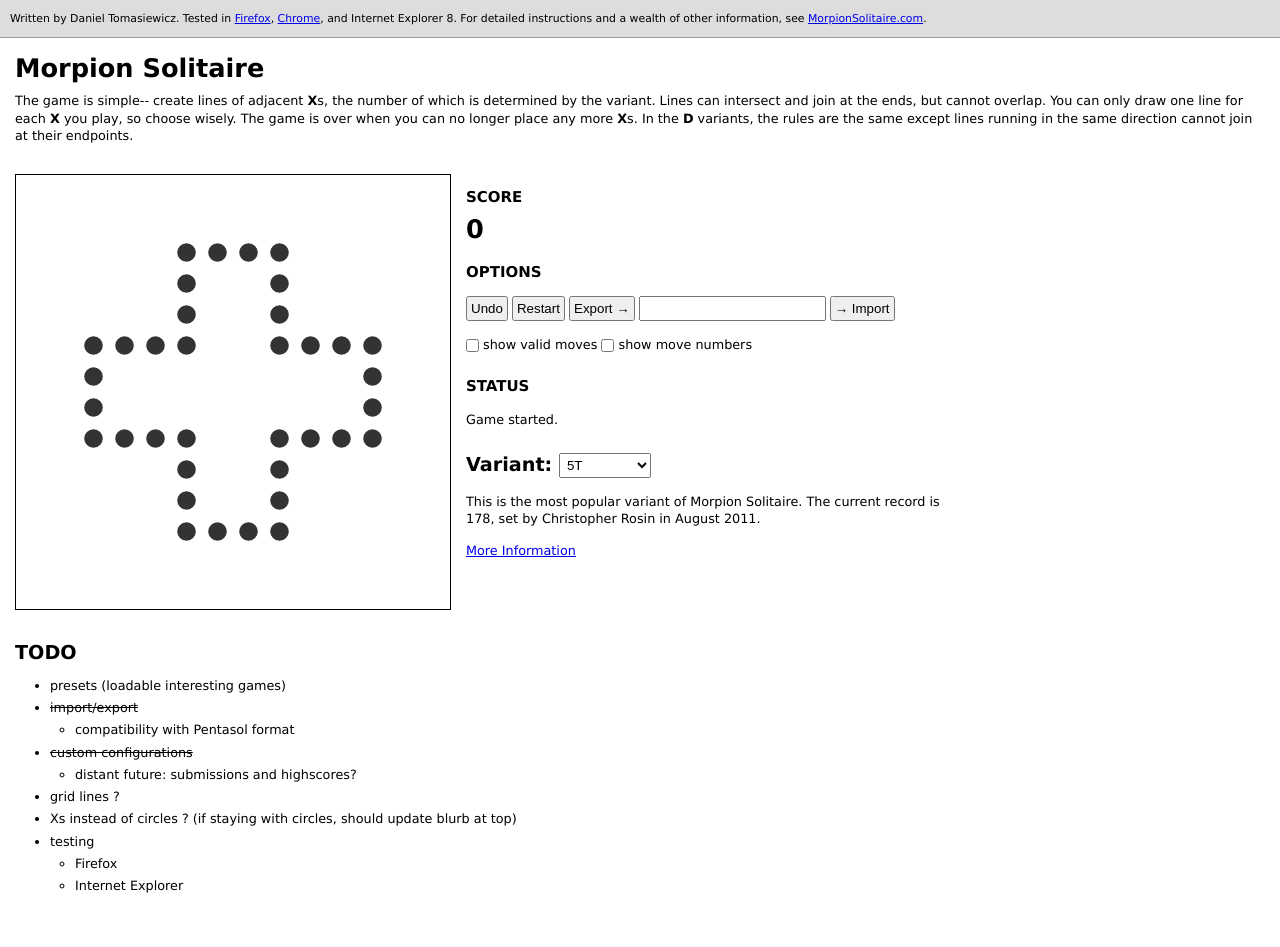
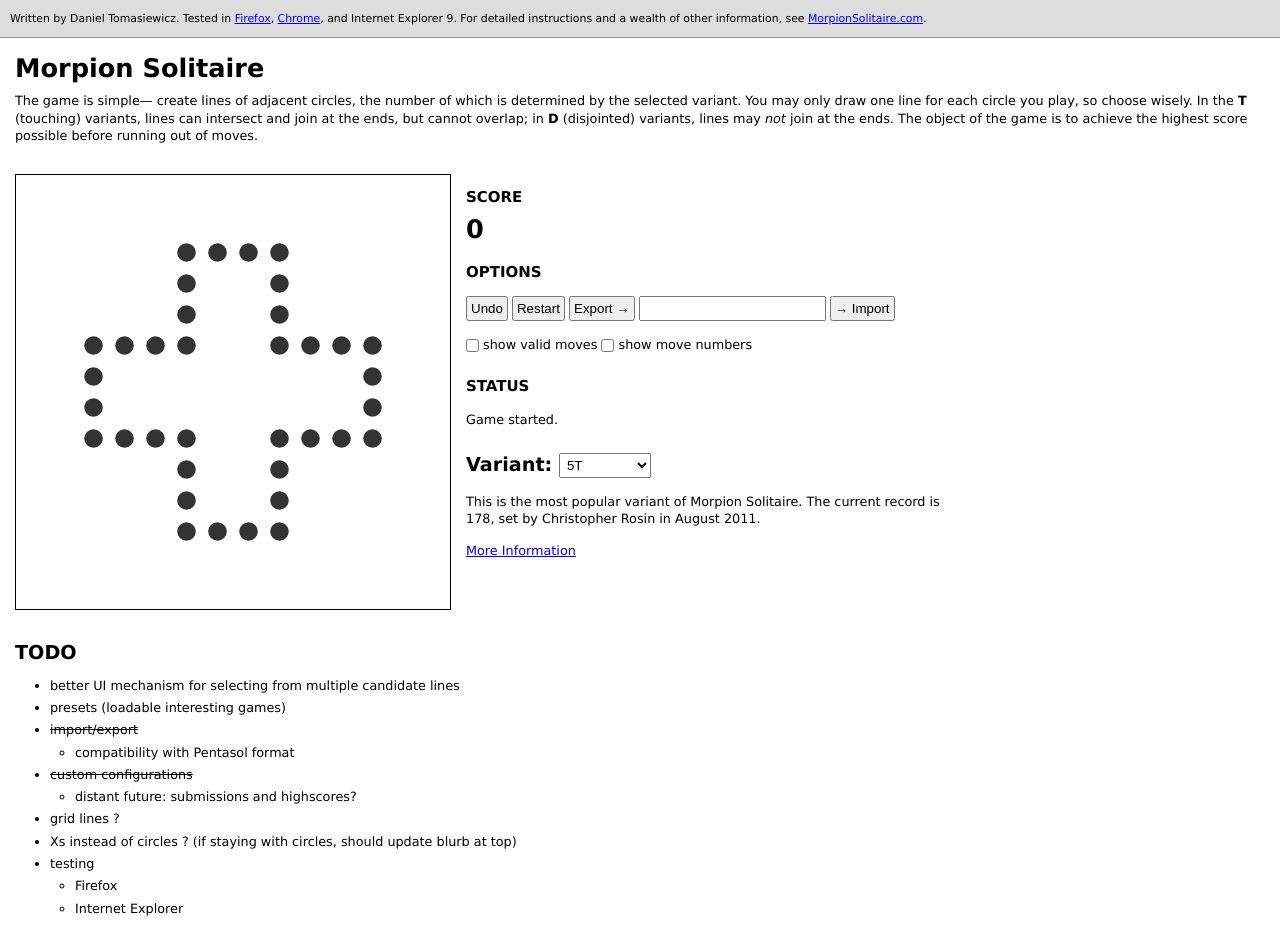
Before and after one commit to dtomasiewicz/morpion, a plain HTML site: page js/v2/index.html in a window 1280 px wide. Before the commit the page ends 925 px from the top, so only its background shows below. Drawn offline with nearby package versions, Linux system fonts and the light colour scheme; files whose address does not match are found by name.

Commit message:
updated testing reflected in credit info

```diff
--- a/js/v2/index.html
+++ b/js/v2/index.html
@@ -11,7 +11,7 @@
 	<body>
 		<h1>Morpion Solitaire</h1>
 
-		<p>The game is simple-- create lines of adjacent <strong>X</strong>s, the number of which is determined by the variant. Lines can intersect and join at the ends, but cannot overlap. You can only draw one line for each <strong>X</strong> you play, so choose wisely. The game is over when you can no longer place any more <strong>X</strong>s. In the <strong>D</strong> variants, the rules are the same except lines running in the same direction cannot join at their endpoints.</p>
+		<p>The game is simple&mdash; create lines of adjacent circles, the number of which is determined by the selected variant. You may only draw one line for each circle you play, so choose wisely. In the <strong>T</strong> (touching) variants, lines can intersect and join at the ends, but cannot overlap; in <strong>D</strong> (disjointed) variants, lines may <em>not</em> join at the ends. The object of the game is to achieve the highest score possible before running out of moves.</p>
 
 		<div id="morpion"></div>
 
@@ -80,10 +80,11 @@
 
 		<div style="clear: both"></div>
 
-		<p id="credit">Written by Daniel Tomasiewicz. Tested in <a href="http://www.mozilla.org/firefox">Firefox</a>, <a href="http://chrome.google.com">Chrome</a>, and Internet Explorer 8. For detailed instructions and a wealth of other information, see <a href="http://www.morpionsolitaire.com">MorpionSolitaire.com</a>.</p>
+		<p id="credit">Written by Daniel Tomasiewicz. Tested in <a href="http://www.mozilla.org/firefox">Firefox</a>, <a href="http://chrome.google.com">Chrome</a>, and Internet Explorer 9. For detailed instructions and a wealth of other information, see <a href="http://www.morpionsolitaire.com">MorpionSolitaire.com</a>.</p>
 
 		<h2>TODO</h2>
 		<ul>
+			<li>better UI mechanism for selecting from multiple candidate lines</li>
 			<li>presets (loadable interesting games)</li>
 			<li><del>import/export</del>
 				<ul>
```
